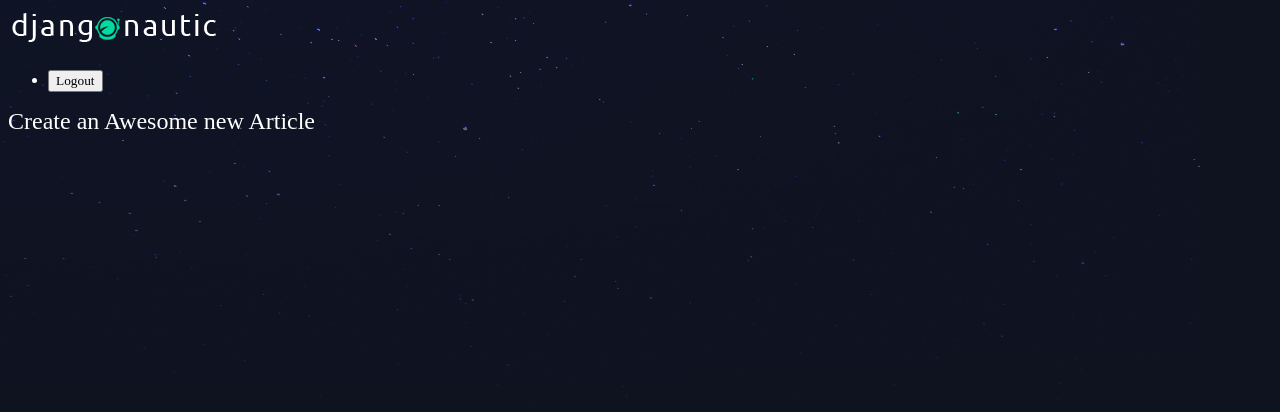
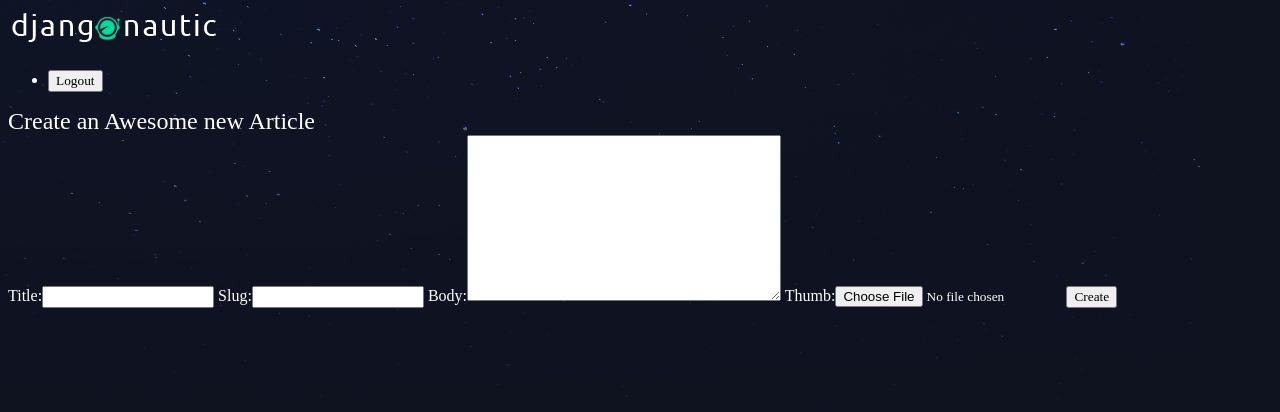
Before and after one commit to Jaggu-123/djangoblog, a Django app: page /articles/create/ in a window 1280 px wide. Shown: the top 412 px of the page. Run offline with Django 3.2, Linux system fonts and the light colour scheme; a user stored in the database is signed in.

Commit message:
Completed saving articles to db(Tut 27)

```diff
--- /dev/null
+++ b/articles/forms.py
@@ -0,0 +1,7 @@
+from django import forms
+from . import models
+
+class CreateArticle(forms.ModelForm):
+    class Meta:
+        model = models.Articles
+        fields = ['title', 'slug', 'body', 'thumb']
--- a/articles/models.py
+++ b/articles/models.py
@@ -1,4 +1,5 @@
 from django.db import models
+from django.contrib.auth.models import User
 
 # Create your models here.
 class Articles(models.Model):
@@ -7,7 +8,7 @@ class Articles(models.Model):
     body = models.TextField()
     date = models.DateTimeField(auto_now_add=True)
     thumb = models.ImageField(default='default.png', blank=True)
-    # add in author later
+    author = models.ForeignKey(User, default=None, on_delete=models.DO_NOTHING)
 
     def __str__(self):
         return self.title
--- a/articles/templates/articles/articles_create.html
+++ b/articles/templates/articles/articles_create.html
@@ -3,5 +3,10 @@
 {% block content %}
     <div class="create-article">
         <h2>Create an Awesome new Article</h2>
+        <form class="site-form" action="{% url 'article:create' %}" method="post" enctype="multipart/form-data">
+            {% csrf_token %}
+            {{ form }}
+            <input type="submit" value="Create">
+        </form>
     </div>
 {% endblock %}
--- a/articles/views.py
+++ b/articles/views.py
@@ -1,7 +1,8 @@
-from django.shortcuts import render
+from django.shortcuts import render, redirect
 from .models import Articles
 from django.http import HttpResponse
 from django.contrib.auth.decorators import login_required
+from . import forms
 
 def articles_list(request):
     articles = Articles.objects.all().order_by('date')
@@ -13,4 +14,14 @@ def articles_detail(request, slug):
 
 @ login_required(login_url='/accounts/login/')
 def articles_create(request):
-    return render(request, 'articles/articles_create.html')
+    if request.method == 'POST':
+        form = forms.CreateArticle(request.POST, request.FILES)
+        if form.is_valid():
+            # save to db
+            instance = form.save(commit=False)
+            instance.author = request.user
+            instance.save()
+            return redirect('article:list')
+    else:
+        form = forms.CreateArticle()
+    return render(request, 'articles/articles_create.html', {'form': form})
```
Also changed, not shown: articles/migrations/0003_articles_author.py (added), db.sqlite3, media/1_mQdMS0Z.png (added), media/3.png (added).
